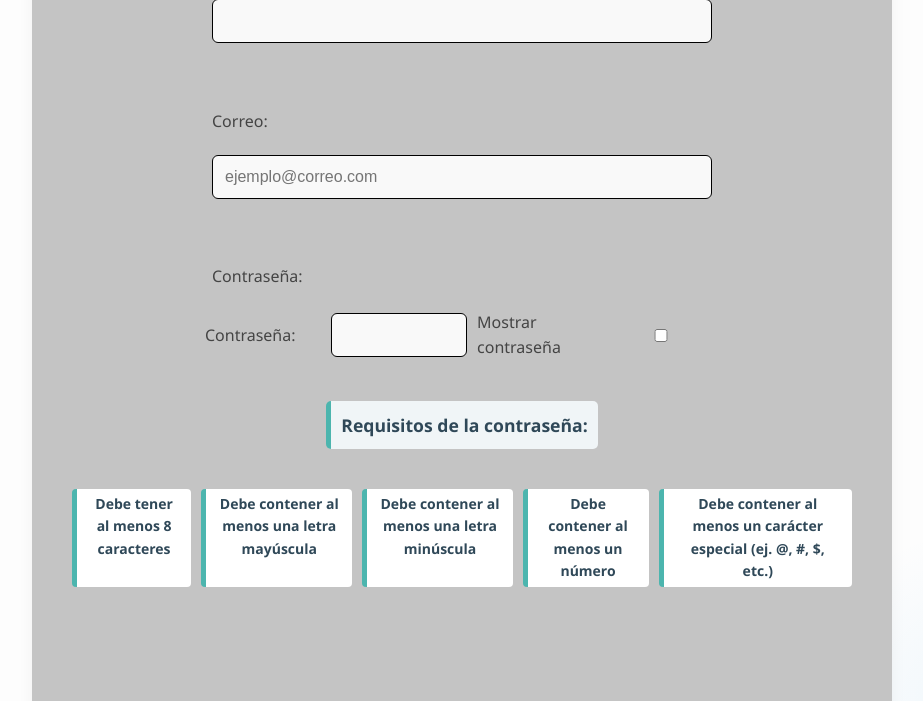
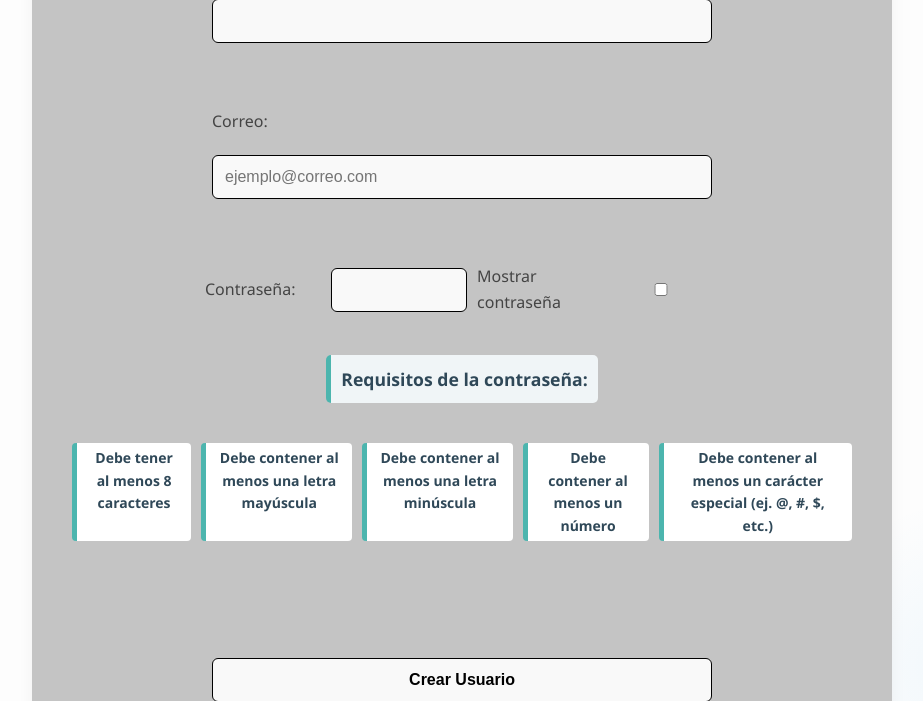
Before and after one commit to Carlos16S/PaginaEscuela, a Flask app: page /crearUsuario in a window 1280 px wide. Shown: the part 609-1310 px from the top of the page, without its empty margins (178-1101 px from the left). Run offline with Flask 3, Linux system fonts and the light colour scheme.

```diff
--- a/app/templates/crearUsuario.html
+++ b/app/templates/crearUsuario.html
@@ -29,7 +29,7 @@
               <label for="correo">Correo:</label>
               <input type="email" id="correo" name="correo" required placeholder="ejemplo@correo.com" value="{{ correo or '' }}">
              <br>
-              <label  for="contraseña">Contraseña:</label>
+
             <div style="display: flex; align-items: center; gap: 10px;">
               <label  for="contraseña">Contraseña:</label>
               <input type="password" id="contrasena" name="contrasena" required>
```
Also changed, not shown: config.py (+0 -28 lines).
